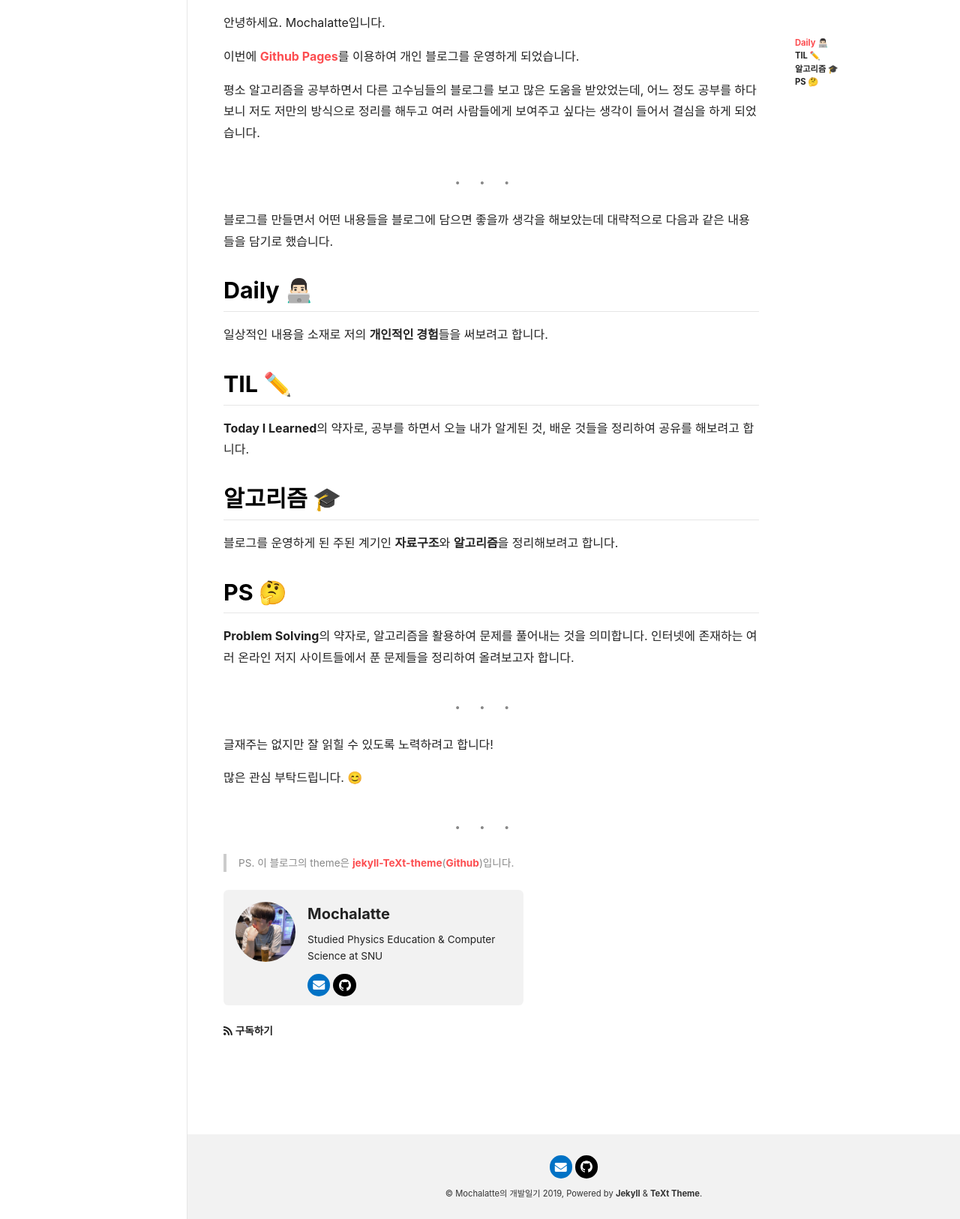
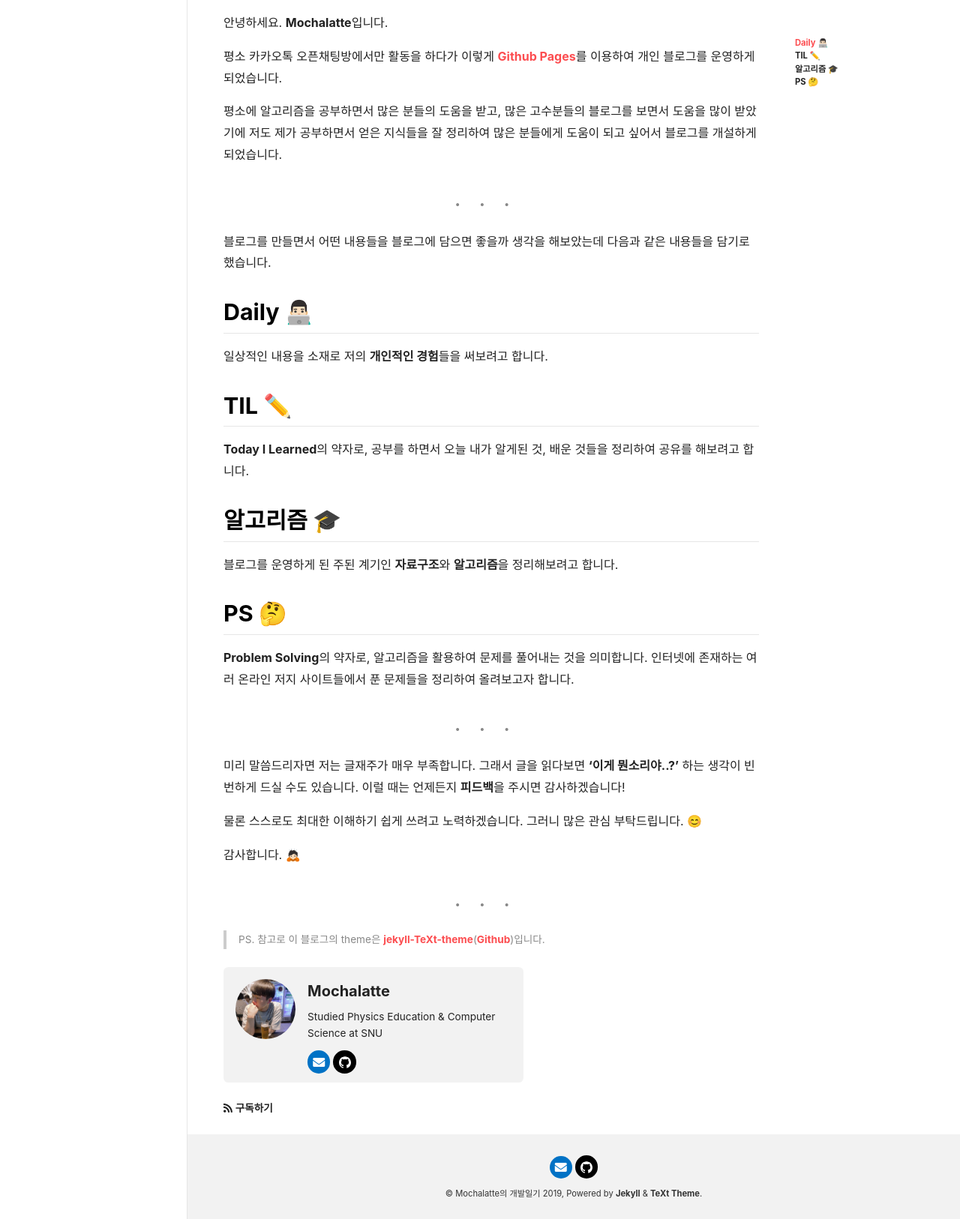
Before and after one commit to onww1/onww1.github.io, a Jekyll site: the page built from _posts/daily/2019-04-07-Hello-World.md, in a window 1280 px wide. Shown: the part 656-2282 px from the top of the page at 75% size. Built offline with Jekyll 4.4.1, drawn with Linux system fonts in a browser that asks for light colours; nearby versions of some CDN libraries; some web fonts are replaced; comment, search, counter and statistics services are not loaded.

Commit message:
Update Hello-world post

```diff
--- a/_posts/daily/2019-04-07-Hello-World.md
+++ b/_posts/daily/2019-04-07-Hello-World.md
@@ -25,16 +25,16 @@
 show_author_profile: true
 ---
 
-안녕하세요. Mochalatte입니다.
+안녕하세요. **Mochalatte**입니다.
 <!--more-->
 
-이번에 [Github Pages](https://github.com/onww1/onww1.github.io)를 이용하여 개인 블로그를 운영하게 되었습니다.
+평소 카카오톡 오픈채팅방에서만 활동을 하다가 이렇게 [Github Pages](https://github.com/onww1/onww1.github.io)를 이용하여 개인 블로그를 운영하게 되었습니다.
 
-평소 알고리즘을 공부하면서 다른 고수님들의 블로그를 보고 많은 도움을 받았었는데, 어느 정도 공부를 하다보니 저도 저만의 방식으로 정리를 해두고 여러 사람들에게 보여주고 싶다는 생각이 들어서 결심을 하게 되었습니다.
+평소에 알고리즘을 공부하면서 많은 분들의 도움을 받고, 많은 고수분들의 블로그를 보면서 도움을 많이 받았기에 저도 제가 공부하면서 얻은 지식들을 잘 정리하여 많은 분들에게 도움이 되고 싶어서 블로그를 개설하게 되었습니다.
 
 ---
 
-블로그를 만들면서 어떤 내용들을 블로그에 담으면 좋을까 생각을 해보았는데 대략적으로 다음과 같은 내용들을 담기로 했습니다.
+블로그를 만들면서 어떤 내용들을 블로그에 담으면 좋을까 생각을 해보았는데 다음과 같은 내용들을 담기로 했습니다.
 
 ## Daily 👨🏻‍💻
   일상적인 내용을 소재로 저의 **개인적인 경험**들을 써보려고 합니다.
@@ -53,10 +53,12 @@
 
 ---
 
-글재주는 없지만 잘 읽힐 수 있도록 노력하려고 합니다!
+미리 말씀드리자면 저는 글재주가 매우 부족합니다. 그래서 글을 읽다보면 **'이게 뭔소리야..?'** 하는 생각이 빈번하게 드실 수도 있습니다. 이럴 때는 언제든지 **피드백**을 주시면 감사하겠습니다!
 
-많은 관심 부탁드립니다. 😊
+물론 스스로도 최대한 이해하기 쉽게 쓰려고 노력하겠습니다. 그러니 많은 관심 부탁드립니다. 😊
+
+감사합니다. 🙇🏻‍
 
 ---
 
-> PS. 이 블로그의 theme은 [jekyll-TeXt-theme](https://tianqi.name/jekyll-TeXt-theme/)([Github](https://github.com/kitian616/jekyll-TeXt-theme))입니다.
+> PS. 참고로 이 블로그의 theme은 [jekyll-TeXt-theme](https://tianqi.name/jekyll-TeXt-theme/)([Github](https://github.com/kitian616/jekyll-TeXt-theme))입니다.
```
